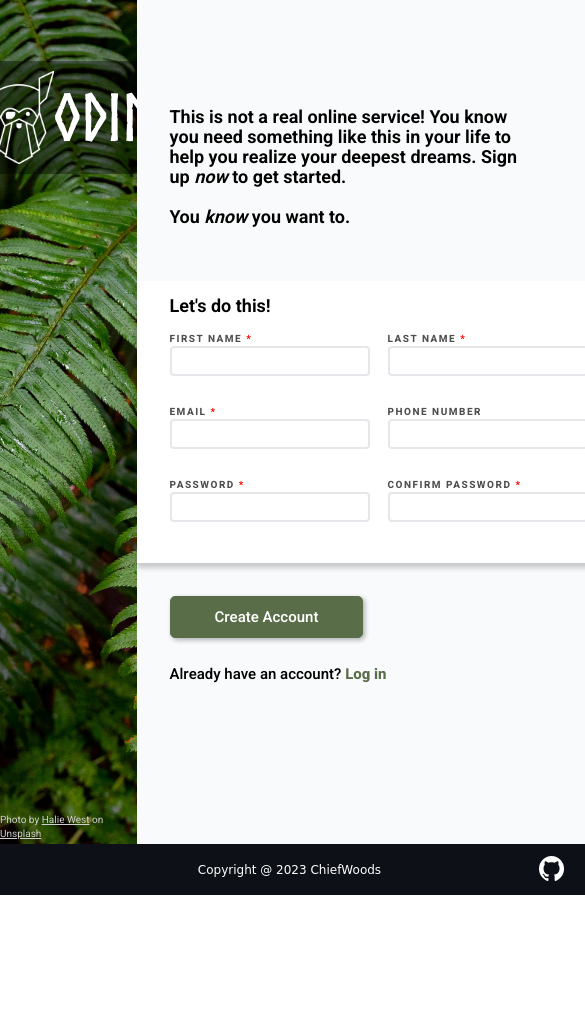
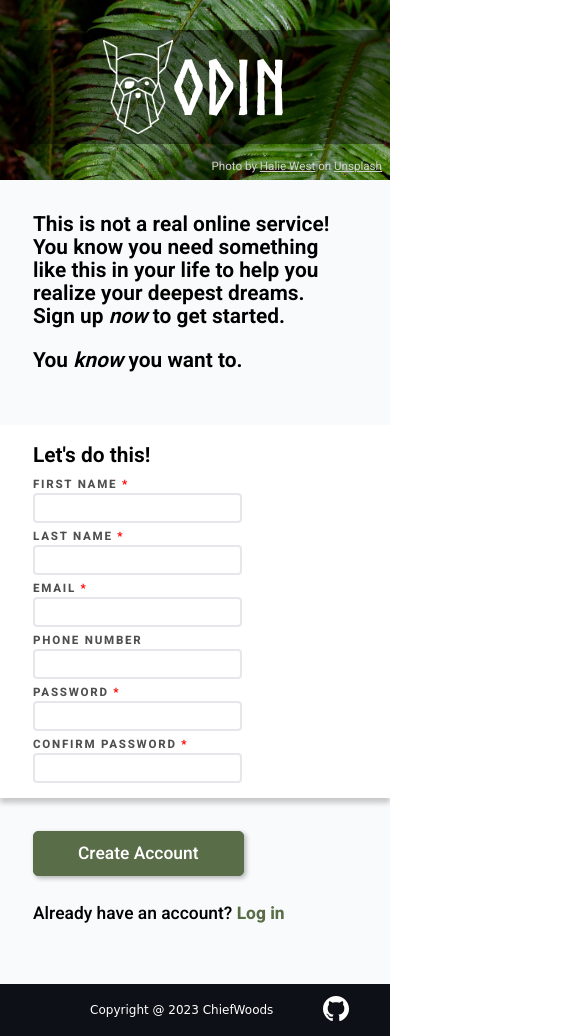
Before and after one commit to ChiefWoods/sign-up-form, a plain HTML site: page index.html in a window 390 px wide. Shown: the top 1036 px of the page, 585 px wide, since content can reach past the window. Before the commit the page ends 895 px from the top, so only its background shows below. Drawn offline with Linux system fonts and the light colour scheme.

Commit message:
Improve responsiveness

```diff
--- a/styles.css
+++ b/styles.css
@@ -46,7 +46,7 @@ main {
   flex-direction: column;
   align-items: center;
   justify-content: space-between;
-  padding-block: 10% 0.5%;
+  padding-block: 160px 1%;
 }
 
 .container-logo {
@@ -103,11 +103,12 @@ main {
 
 form {
   background-color: white;
-  padding: 12px 24% 12px 33px;
+  padding: 15px 24% 15px 33px;
   display: grid;
   grid-template-columns: repeat(2, 1fr);
   grid-template-rows: auto repeat(3, 1fr);
   box-shadow: 0px 5px 5px 0px rgba(0, 0, 0, 0.2);
+  gap: 5px;
 }
 
 form > h2 {
@@ -115,7 +116,6 @@ form > h2 {
   font-size: 1.8rem;
   font-weight: 600;
   grid-column: 1 / 3;
-  margin-bottom: 12px;
 }
 
 label {
@@ -204,3 +204,39 @@ footer {
 .github-icon {
   height: 25px;
 }
+
+@media (max-width: 992px) {
+  html {
+    font-size: 67.5%;
+  }
+
+  main {
+    flex-direction: column;
+  }
+
+  .hero-side {
+    width: 100%;
+    padding-block: 30px 0;
+  }
+
+  .credits {
+    margin: 14px 8px 5px 0;
+    align-self: flex-end;
+  }
+}
+
+@media (max-width: 576px) {
+  html {
+    font-size: 72.5%;
+  }
+
+  .hero-main {
+    grid-template-rows: repeat(3, auto);
+  }
+
+  form {
+    grid-auto-flow: column;
+    grid-template-columns: 1fr;
+    grid-template-rows: auto repeat(6, 1fr);
+  }
+}
```
